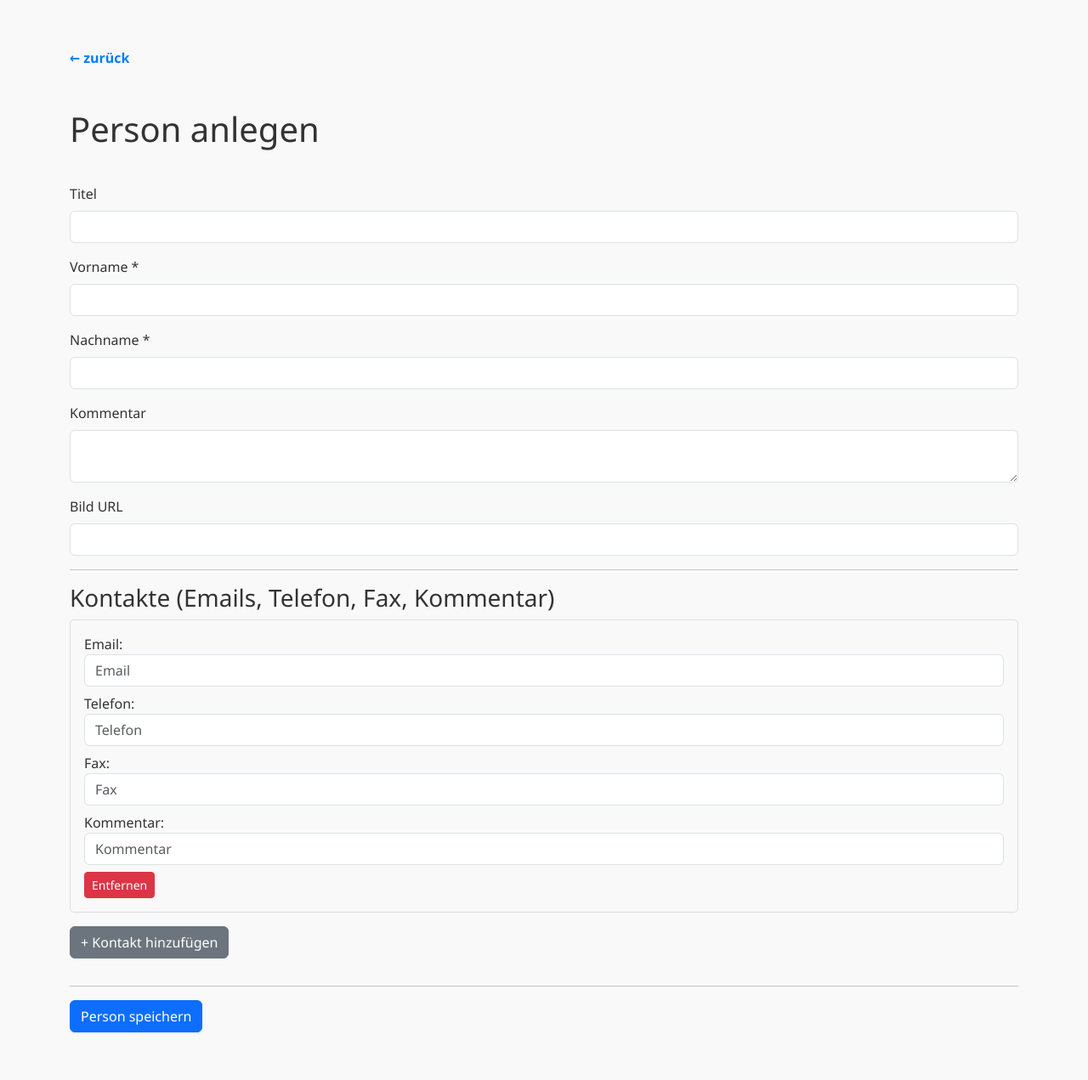
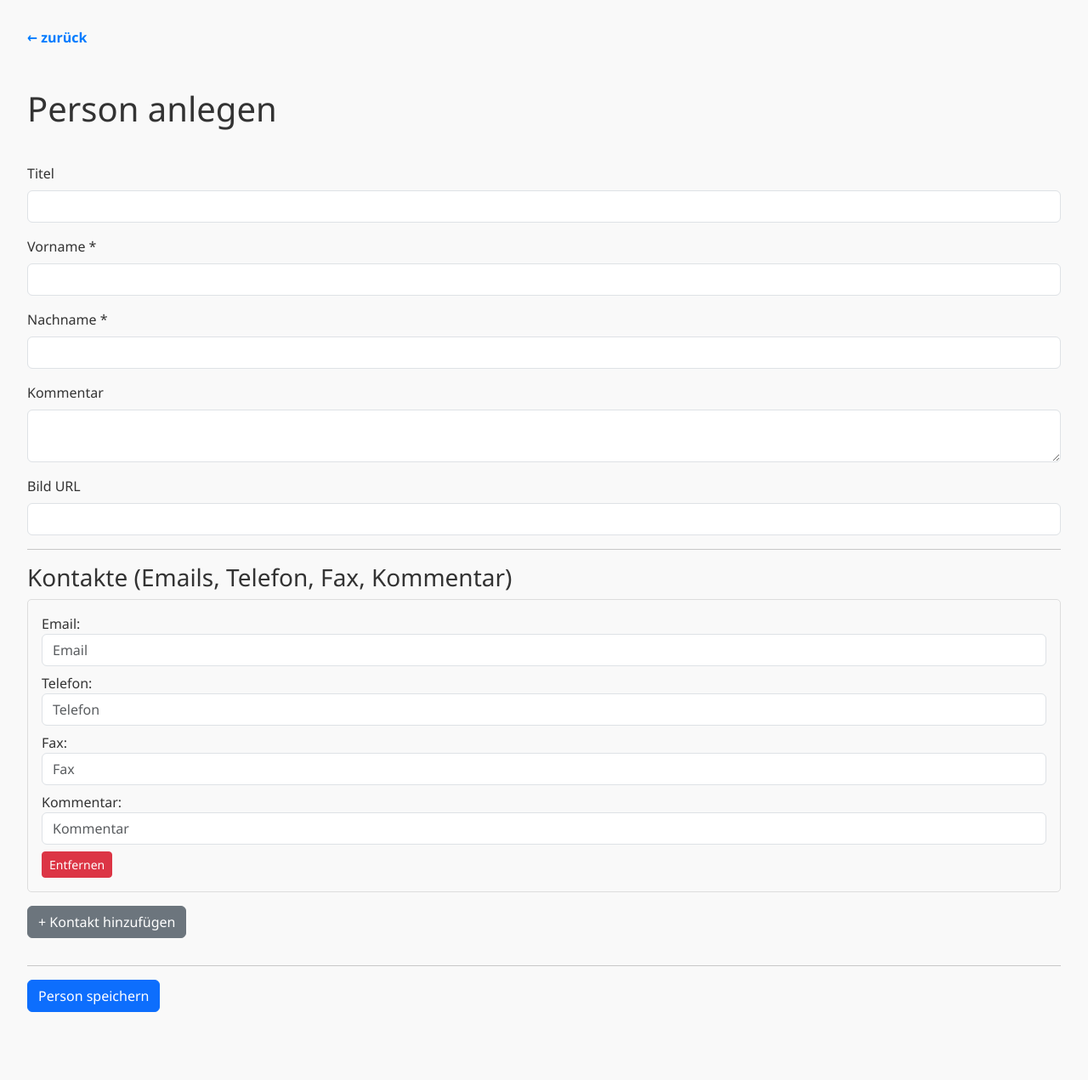
Before and after one commit to Sigi-472/verwaltung, a Flask app: page /wizard/person in a window 1280 px wide. Shown: the whole page at 85% size. After the commit the page ends 1191 px from the top, so only its background shows below. Run offline with Flask 3, Linux system fonts and the light colour scheme.

Commit message:
removed some bootstrap

```diff
--- a/templates/person_wizard.html
+++ b/templates/person_wizard.html
@@ -4,11 +4,11 @@
     <meta charset="UTF-8" />
     <title>Person Wizard</title>
 	<link href="https://cdn.jsdelivr.net/npm/bootstrap@5.3.0/dist/css/bootstrap.min.css" rel="stylesheet" />
+	<link rel="stylesheet" href="../static/style.css">
 	<link href="https://cdnjs.cloudflare.com/ajax/libs/toastr.js/latest/toastr.min.css" rel="stylesheet" />
 	<link href="static/style.css" rel="stylesheet" />
 </head>
-<body class="p-4">
-    <div class="container">
+<body>
         <a href="/wizard">← zurück</a><br><br><br>
         <h1>Person anlegen</h1>
         <form method="post" id="person-form">
@@ -39,7 +39,6 @@
             <hr />
             <button type="submit" class="btn btn-primary">Person speichern</button>
         </form>
-    </div>
 
     <script src="https://code.jquery.com/jquery-3.6.0.min.js"></script>
     <script src="https://cdnjs.cloudflare.com/ajax/libs/toastr.js/latest/toastr.min.js"></script>
```
